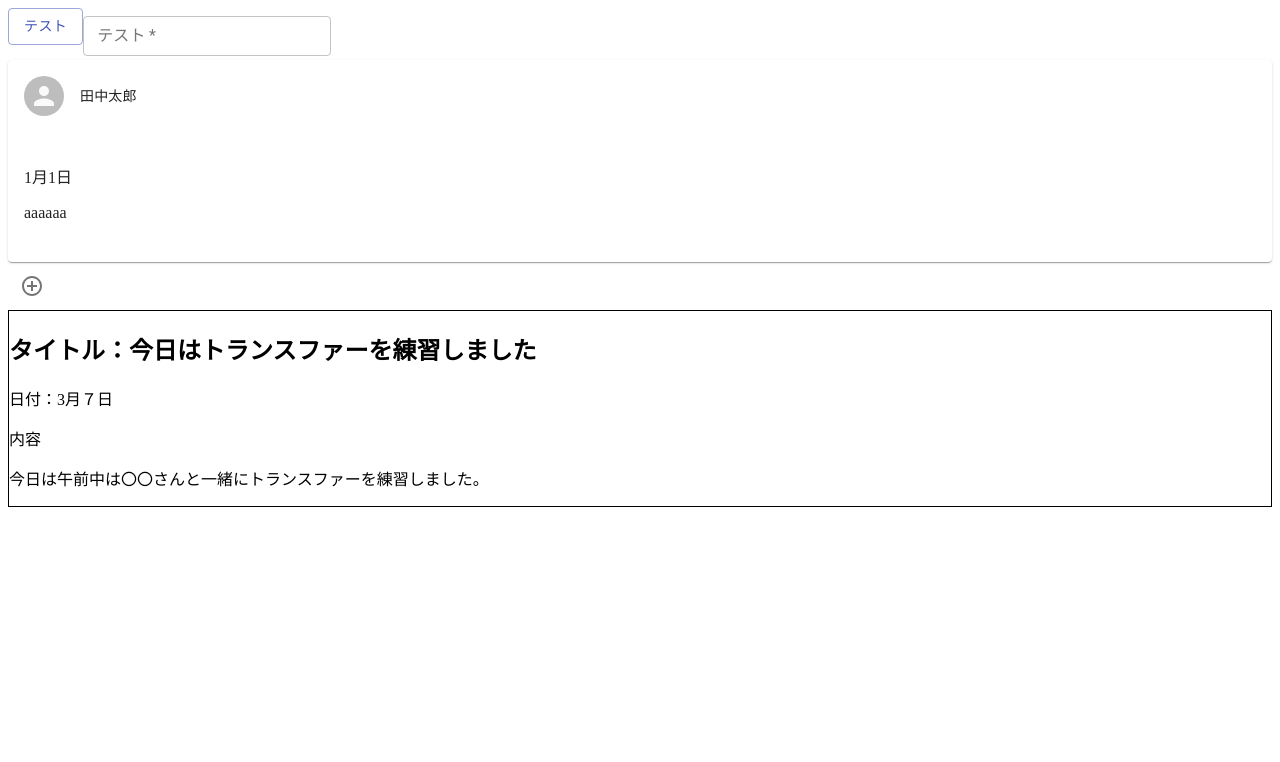
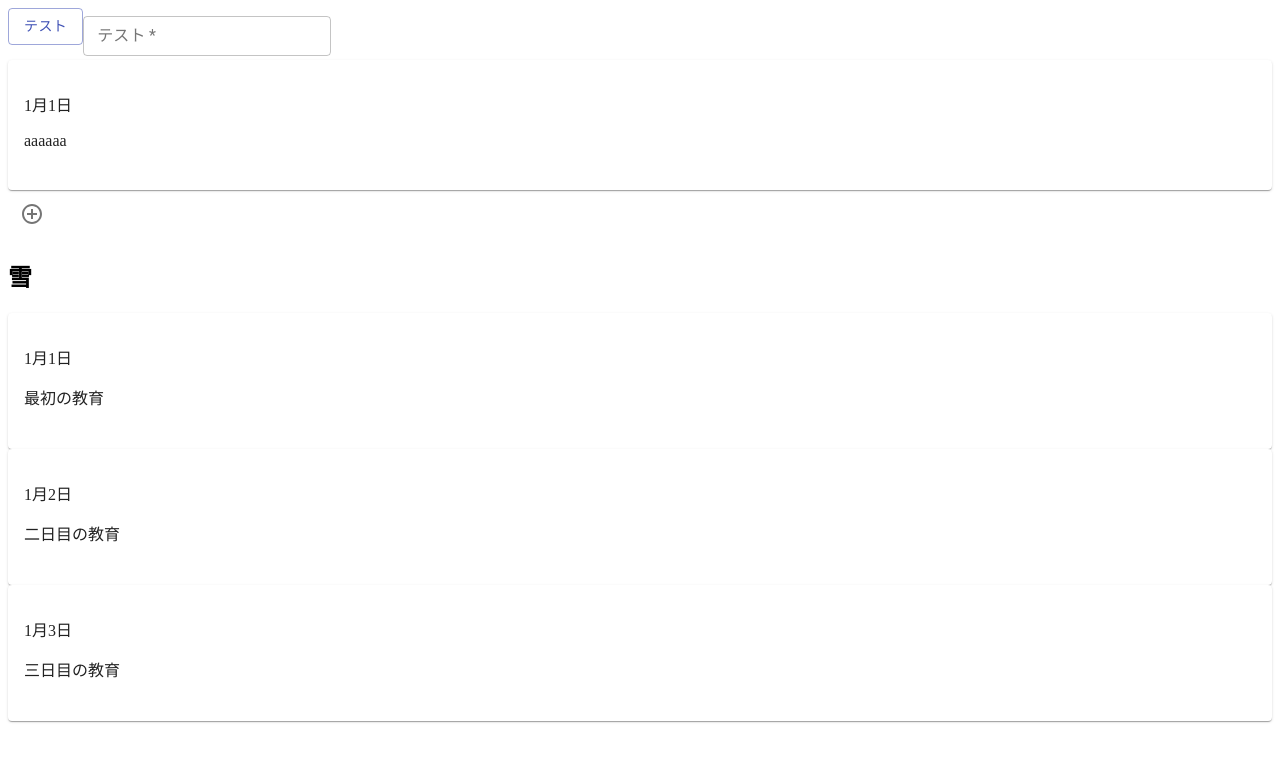
Before and after one commit to yuki-takahashi-0723/tutorApp, a React (Create React App) app: page / in a window 1280 px wide. Shown: the top 762 px of the page. Built offline with nearby package versions, Linux system fonts and the light colour scheme.

Commit message:
日誌一覧を表示するページの作成とuikitのカードの仕様を変更

```diff
--- a/src/App.tsx
+++ b/src/App.tsx
@@ -1,5 +1,6 @@
 import React, { useState } from 'react';
-import DiaryItem from './pages/diaryItem';
+import DiaryList from './pages/diaryList';
+// import DiaryItem from './pages/diaryItem';
 import { AddButton, InputArea, ListCard, PrimaryButton } from './uikit';
 
 const App : React.FC = () => {
@@ -9,6 +10,59 @@ const App : React.FC = () => {
   const testChange = (e:React.ChangeEvent<HTMLInputElement>) => {
     setValue(e.target.value)
   }
+
+　const testData = {
+  masterUser1:{
+      masterId:'first',
+      users:[
+              {
+                name:'雪',
+                diarys:[
+                    {
+                      title:'最初の教育',
+                      day : '1月1日',
+                      content:'あああああああああああああああああ'
+                    },
+                    {
+                      title:'二日目の教育',
+                      day : '1月2日',
+                      content:'いいいいいいいいいいいいいいいいいい'
+                    },
+                    {
+                      title:'三日目の教育',
+                      day : '1月3日',
+                      content:'今日は楽しかった'
+                    },
+                ]
+              },
+              {
+                name:'太郎',
+                diarys:[
+                    {
+                      title:'最初の教育',
+                      day : '2月1日',
+                      content:'私は二人目の新人です'
+                    }
+                ]
+              },
+    ]
+  },
+  masterUser2:{
+      masterId:'second',
+      users:[
+              {
+                name:'うどんまる',
+                diarys:[
+                    {
+                      title:'最初の教育',
+                      day : '４月６日',
+                      content:'うどんうどんうどん'
+                    }
+                ]
+              },
+    ]
+  },
+}
 
   //ルーティングを設定するまではここにテスト表記を行う
   return(
@@ -35,11 +89,17 @@ const App : React.FC = () => {
       <AddButton
         onClick={()=>console.log('ここではリントの言葉で話せ！')}
       />
-      <DiaryItem
+      {/* <DiaryItem
         diaryTitle='今日はトランスファーを練習しました'
         day='3月７日'
         diaryContent='今日は午前中は〇〇さんと一緒にトランスファーを練習しました。'
+      /> */}
+      <DiaryList
+        name={testData.masterUser1.users[0].name}
+        diarys={testData.masterUser1.users[0].diarys}
       />
+
+
 
     </>
 
--- /dev/null
+++ b/src/pages/diaryList.tsx
@@ -0,0 +1,32 @@
+import React from 'react'
+import { ListCard } from '../uikit'
+
+
+type Props = {
+    name:string
+    diarys:{ title: string; day: string; content: string; }[]
+
+
+}
+
+
+
+const DiaryList:React.FC<Props> = (props) => {
+    return(
+        <>
+            <h2>{props.name}</h2>
+            {
+                props.diarys.map((diary,index)=>{
+                    return <ListCard
+                                name={props.name}
+                                day={diary.day}
+                                diaryTitle={diary.title}
+                                key={index}
+                            />
+                })
+            }
+        </>
+    )
+}
+
+export default DiaryList
--- a/src/uikit/listCard.tsx
+++ b/src/uikit/listCard.tsx
@@ -13,6 +13,8 @@ type Props = {
 const ListCard:React.FC<Props> = (props) => {
     return(
         <Card>
+            {
+                (props.avater && props.name) &&
                 <CardHeader
                    avatar={
                    <Avatar aria-label="recipe">
@@ -21,6 +23,8 @@ const ListCard:React.FC<Props> = (props) => {
                    }
                    title={props.name}
                 />
+
+            }
              {
                  (props.diaryTitle && props.day ) &&
                 <CardContent>
```
Lines whose indentation alone changed are shown as unchanged.
